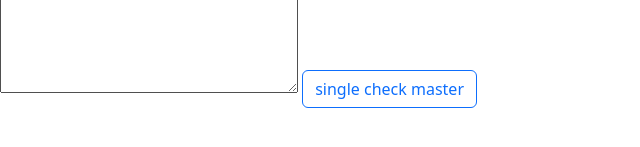
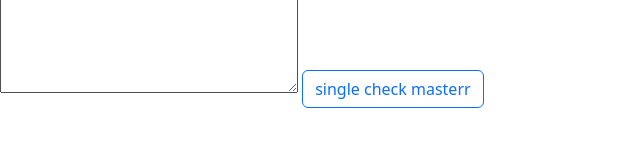
Before and after one commit to alibabahfc/boot, a plain HTML site: page index.html in a window 1280 px wide. Shown: the part 153-300 px from the top of the page, 0-640 px from the left. Drawn offline with nearby package versions, Linux system fonts and the light colour scheme.

Commit message:
master: line 17 changed

```diff
--- a/index.html
+++ b/index.html
@@ -14,7 +14,7 @@
 
 
     <input type="checkbox" id="chk" class="btn-check">
-    <label for="chk" class="btn btn-outline-primary"> single check master </label>
+    <label for="chk" class="btn btn-outline-primary"> single check masterr </label>
 
 
 
```
